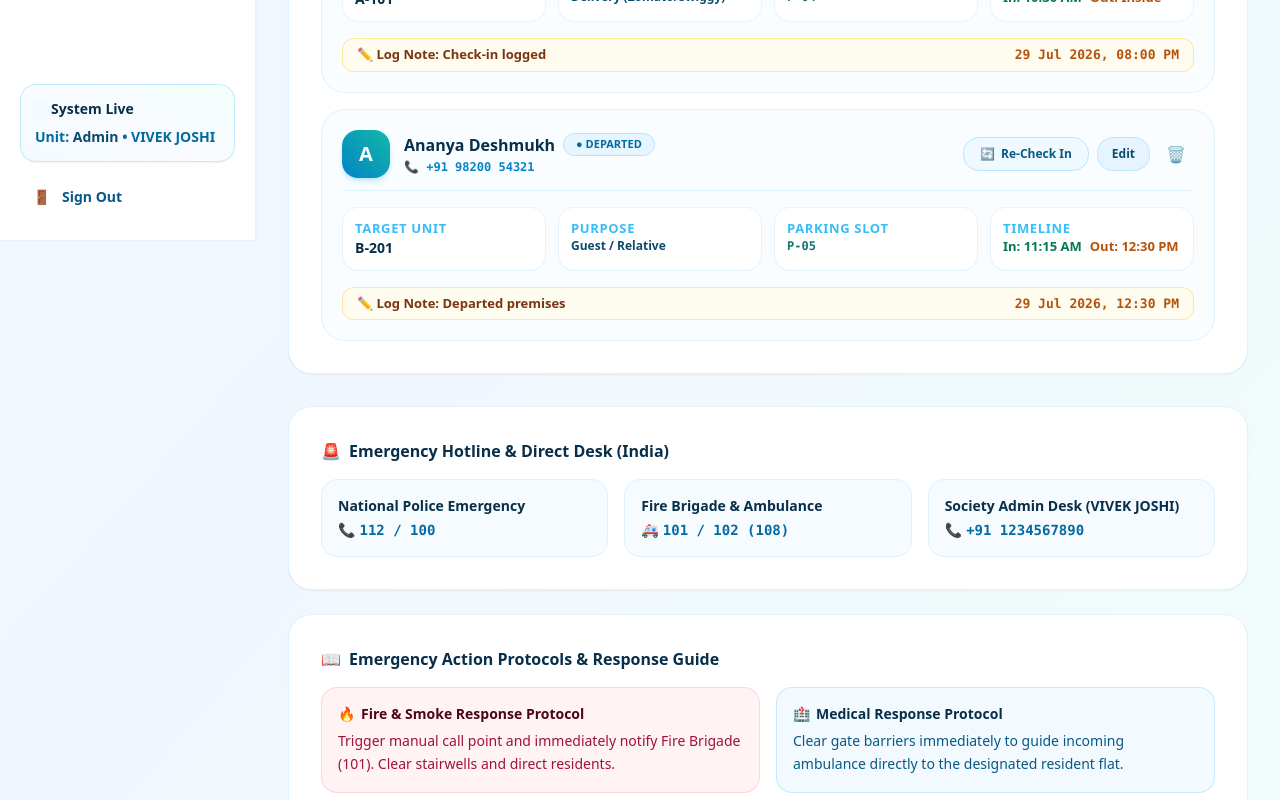
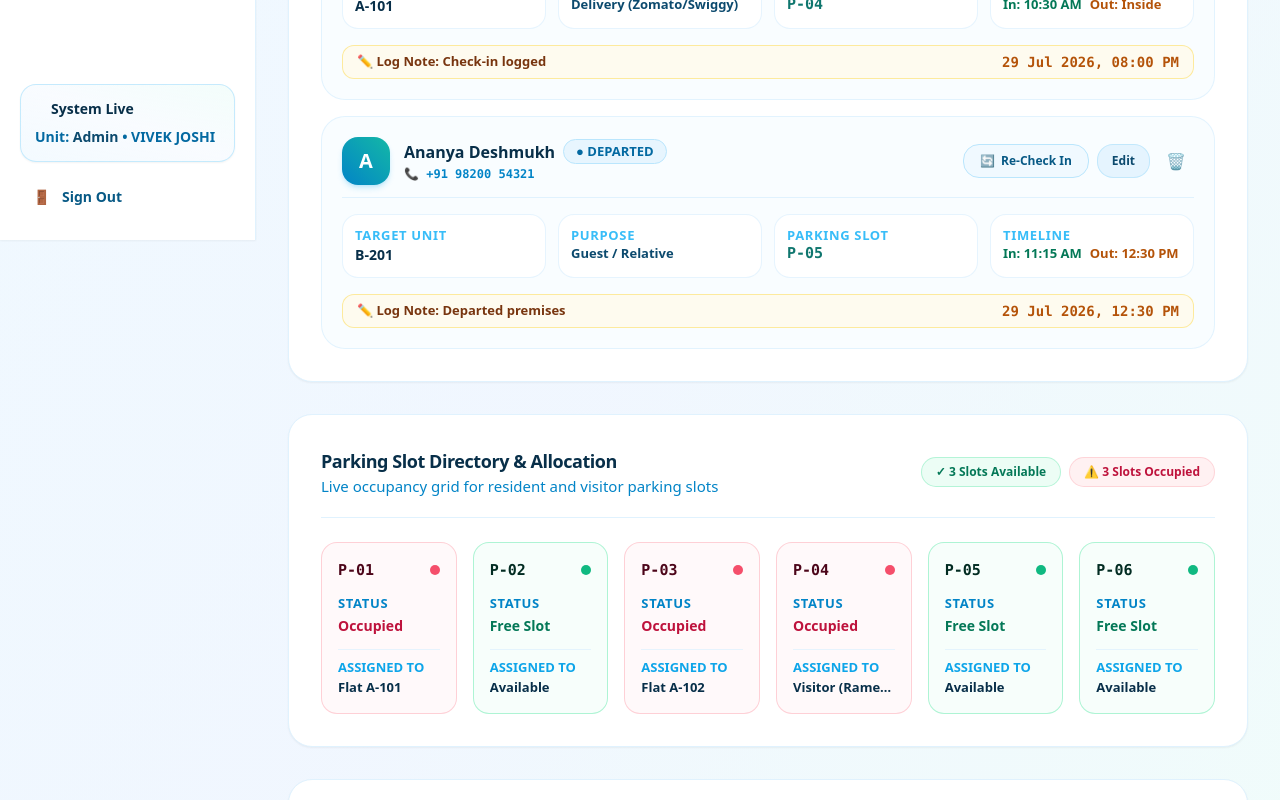
Before and after one commit to vivekjoshi2006/Society-Connect-Pro, a Next.js app: page /security in a window 1280 px wide. Shown: the part 560-1360 px from the top of the page. Built offline with nearby package versions, Linux system fonts and the light colour scheme.

Commit message:
Update page.tsx

```diff
--- a/src/app/security/page.tsx
+++ b/src/app/security/page.tsx
@@ -15,7 +15,7 @@ export default function SecurityConsole() {
     name: "",
     phone: "",
     flat: "A-101",
-    purpose: "Delivery (Zomato/Swiggy/Amazon)",
+    purpose: "Delivery (Zomato/Swiggy)",
     parkingSlot: "P-02",
   });
 
@@ -56,6 +56,9 @@ export default function SecurityConsole() {
     return a.occupied ? 1 : -1;
   });
 
+  const freeParkingSlots = parkingSlots.filter((p) => !p.occupied);
+  const occupiedParkingSlots = parkingSlots.filter((p) => p.occupied);
+
   return (
     <div className="min-h-screen flex flex-col md:flex-row bg-gradient-to-br from-sky-50 via-blue-50/60 to-teal-50/80 font-sans text-sky-950 antialiased">
       <Sidebar />
@@ -78,7 +81,7 @@ export default function SecurityConsole() {
                 <h1 className="text-2xl sm:text-3xl font-black tracking-tight text-white">
                   Visitor Gate Console
                 </h1>
-                <p className="text-xs sm:text-sm text-sky-100 font-medium">
+                <p className="text-[15px] sm:text-sm text-sky-100 font-medium">
                   Real-time visitor check-in, departure logs, and dynamic parking slot directory.
                 </p>
               </div>
@@ -108,7 +111,7 @@ export default function SecurityConsole() {
                     <h2 className="font-extrabold text-sky-950 text-base sm:text-lg tracking-tight">
                       Live Gate Activity Stream & Visitor Logs
                     </h2>
-                    <p className="text-xs text-sky-600 font-medium">
+                    <p className="text-[15px] text-sky-600 font-medium">
                       Real-time gate check-ins, departure times, and audit trail
                     </p>
                   </div>
@@ -126,7 +129,6 @@ export default function SecurityConsole() {
                     key={visitor.id}
                     className="bg-sky-50/40 hover:bg-white p-5 rounded-3xl border border-sky-100/90 hover:border-sky-300 hover:shadow-md transition-all duration-200 space-y-4"
                   >
-                    {/* Avatar, Visitor Main Info, Status, Actions */}
                     <div className="flex flex-col sm:flex-row sm:items-center justify-between gap-4 pb-3 border-b border-sky-100">
                       <div className="flex items-center space-x-3.5">
                         <div className="w-12 h-12 rounded-2xl bg-gradient-to-tr from-sky-600 to-teal-500 text-white flex items-center justify-center font-black text-xl shrink-0 shadow-md shadow-sky-500/20">
@@ -137,11 +139,10 @@ export default function SecurityConsole() {
                           <div className="flex items-center gap-2 flex-wrap">
                             <h3 className="font-extrabold text-base text-sky-950">{visitor.name}</h3>
                             <span
-                              className={`text-[11px] font-extrabold px-3 py-0.5 rounded-full border ${
-                                visitor.status === "IN"
+                              className={`text-[13px] font-extrabold px-3 py-0.5 rounded-full border ${visitor.status === "IN"
                                   ? "bg-emerald-50 text-emerald-700 border-emerald-200"
                                   : "bg-sky-100/70 text-sky-700 border-sky-200"
-                              }`}
+                                }`}
                             >
                               ● {visitor.status === "IN" ? "INSIDE PREMISES" : "DEPARTED"}
                             </span>
@@ -190,28 +191,23 @@ export default function SecurityConsole() {
                       </div>
                     </div>
 
-                    {/* Organized Grid of Visit Metadata */}
+                    {/* Metadata Grid */}
                     <div className="grid grid-cols-2 sm:grid-cols-4 gap-3 text-xs">
-
-                      {/* Target Unit */}
                       <div className="bg-white p-3 rounded-2xl border border-sky-100/80">
                         <span className="text-[13px] font-extrabold text-sky-400 uppercase tracking-wider block">Target Unit</span>
                         <span className="font-black text-sky-950 text-sm mt-0.5 block">{visitor.flat}</span>
                       </div>
 
-                      {/* Purpose */}
                       <div className="bg-white p-3 rounded-2xl border border-sky-100/80">
                         <span className="text-[13px] font-extrabold text-sky-400 uppercase tracking-wider block">Purpose</span>
-                        <span className="font-bold text-sky-900 truncate mt-0.5 block">{visitor.purpose}</span>
+                        <span className="text-[13px] font-bold text-sky-900 truncate mt-0.5 block">{visitor.purpose}</span>
                       </div>
 
-                      {/* Parking Slot */}
                       <div className="bg-white p-3 rounded-2xl border border-sky-100/80">
                         <span className="text-[13px] font-extrabold text-sky-400 uppercase tracking-wider block">Parking Slot</span>
-                        <span className="font-mono font-black text-teal-700 mt-0.5 block">{visitor.parkingSlot}</span>
+                        <span className="text-[15px] font-mono font-black text-teal-700 mt-0.5 block">{visitor.parkingSlot}</span>
                       </div>
 
-                      {/* Entry & Exit Timeline */}
                       <div className="bg-white p-3 rounded-2xl border border-sky-100/80">
                         <span className="text-[13px] font-extrabold text-sky-400 uppercase tracking-wider block">Timeline</span>
                         <div className="text-[13px] font-bold mt-0.5 flex flex-wrap gap-x-2">
@@ -219,17 +215,83 @@ export default function SecurityConsole() {
                           <span className="text-amber-700">Out: {visitor.checkOutTime || "Inside"}</span>
                         </div>
                       </div>
-
                     </div>
 
-                    {/* Audit Log Note */}
                     {visitor.lastUpdateLog && (
                       <div className="text-[13px] font-semibold text-amber-900 bg-amber-50/80 border border-amber-200/80 px-3.5 py-1.5 rounded-xl flex items-center justify-between">
                         <span>✏️ <strong>Log Note:</strong> {visitor.lastUpdateLog}</span>
-                        <span className="font-mono text-amber-700">{visitor.lastUpdated}</span>
+                        <span className="text-sm font-mono text-amber-700">{visitor.lastUpdated}</span>
                       </div>
                     )}
+                  </div>
+                ))}
+              </div>
 
+            </div>
+          )}
+
+          {/* PARKING SLOTS DIRECTORY & GRID*/}
+          {(activeTab === "dashboard" || activeTab === "parking") && (
+            <div className="bg-white rounded-3xl p-6 sm:p-8 shadow-sm border border-sky-100 space-y-6">
+
+              <div className="flex flex-col sm:flex-row sm:items-center justify-between gap-4 border-b border-sky-100 pb-5">
+                <div>
+                  <h2 className="font-extrabold text-sky-950 text-base sm:text-lg tracking-tight">
+                    Parking Slot Directory & Allocation
+                  </h2>
+                  <p className="text-[15px] text-sky-600 font-medium">
+                    Live occupancy grid for resident and visitor parking slots
+                  </p>
+                </div>
+
+                <div className="flex items-center gap-2">
+                  <span className="text-xs font-black bg-emerald-50 text-emerald-700 px-3.5 py-1.5 rounded-full border border-emerald-200/80">
+                    ✓ {freeParkingSlots.length} Slots Available
+                  </span>
+                  <span className="text-xs font-black bg-rose-50 text-rose-700 px-3.5 py-1.5 rounded-full border border-rose-200/80">
+                    ⚠ {occupiedParkingSlots.length} Slots Occupied
+                  </span>
+                </div>
+              </div>
+
+              {/* Parking Cards */}
+              <div className="grid grid-cols-2 sm:grid-cols-3 lg:grid-cols-6 gap-4">
+                {parkingSlots.map((slot) => (
+                  <div
+                    key={slot.id}
+                    className={`p-4 rounded-2xl border transition-all duration-200 flex flex-col justify-between space-y-3 ${slot.occupied
+                        ? "bg-rose-50/40 border-rose-200/90 text-rose-950"
+                        : "bg-emerald-50/40 border-emerald-200/90 text-emerald-950"
+                      }`}
+                  >
+                    <div className="flex items-center justify-between">
+                      <span className="font-mono font-black text-[15px]">{slot.id}</span>
+                      <span
+                        className={`w-2.5 h-2.5 rounded-full ${slot.occupied ? "bg-rose-500 animate-pulse" : "bg-emerald-500"
+                          }`}
+                      ></span>
+                    </div>
+
+                    <div>
+                      <span className="text-[13px] font-extrabold uppercase tracking-wider block text-sky-600">
+                        Status
+                      </span>
+                      <span
+                        className={`text-sm font-black ${slot.occupied ? "text-rose-700" : "text-emerald-700"
+                          }`}
+                      >
+                        {slot.occupied ? "Occupied" : "Free Slot"}
+                      </span>
+                    </div>
+
+                    <div className="pt-2 border-t border-sky-100/80 text-[11px]">
+                      <span className="text-sky-500 block text-[13px] uppercase font-extrabold">
+                        Assigned To
+                      </span>
+                      <span className="text-sky-950 text-[13px] font-bold truncate block">
+                        {slot.assignedTo || "Available"}
+                      </span>
+                    </div>
                   </div>
                 ))}
               </div>
@@ -242,7 +304,7 @@ export default function SecurityConsole() {
             <div className="space-y-6">
               <div className="bg-white p-6 sm:p-8 rounded-3xl border border-sky-100 shadow-sm space-y-4">
                 <h3 className="font-extrabold text-sky-950 text-base flex items-center gap-2">
-                  <span>🚨</span> <span>Emergency Hotline & Direct Desk (India)</span>
+                  <span>🚨</span> <span>Emergency Hotline & Direct Desk</span>
                 </h3>
 
                 <div className="grid grid-cols-1 sm:grid-cols-3 gap-4 text-xs">
@@ -302,7 +364,7 @@ export default function SecurityConsole() {
         </main>
       </div>
 
-      {/* New Visitor Check-In */}
+      {/* New Visitor Check-In Modal */}
       {showVisitorModal && (
         <div className="fixed inset-0 bg-sky-950/40 backdrop-blur-md flex items-center justify-center p-4 z-50">
           <div className="bg-white p-6 sm:p-8 rounded-3xl max-w-md w-full shadow-2xl space-y-5 border border-sky-100 animate-in fade-in zoom-in-95 duration-150">
@@ -359,7 +421,7 @@ export default function SecurityConsole() {
                   onChange={(e: any) => setVisitorForm({ ...visitorForm, purpose: e.target.value })}
                   className="w-full bg-sky-50/50 border border-sky-200 p-3 rounded-2xl text-xs font-semibold text-sky-950 focus:outline-none focus:ring-2 focus:ring-sky-500/20 focus:border-sky-500 transition"
                 >
-                  <option value="Delivery (Zomato/Swiggy/Amazon)">Delivery (Zomato/Swiggy/Amazon)</option>
+                  <option value="Delivery (Zomato/Swiggy)">Delivery (Zomato/Swiggy)</option>
                   <option value="Guest / Relative">Guest / Relative</option>
                   <option value="Cab (Uber/Ola)">Cab (Uber/Ola)</option>
                   <option value="Maintenance / Electrician">Maintenance / Electrician</option>
@@ -421,7 +483,7 @@ export default function SecurityConsole() {
         </div>
       )}
 
-      {/* Edit Visitor */}
+      {/* Edit Visitor Log Modal */}
       {editingVisitor && (
         <div className="fixed inset-0 bg-sky-950/40 backdrop-blur-md flex items-center justify-center p-4 z-50">
           <div className="bg-white p-6 sm:p-8 rounded-3xl max-w-md w-full shadow-2xl space-y-5 border border-sky-100 animate-in fade-in zoom-in-95 duration-150">
@@ -477,7 +539,7 @@ export default function SecurityConsole() {
                   onChange={(e: any) => setEditingVisitor({ ...editingVisitor, purpose: e.target.value })}
                   className="w-full bg-sky-50/50 border border-sky-200 p-3 rounded-2xl text-xs font-semibold text-sky-950 focus:outline-none focus:ring-2 focus:ring-sky-500/20 focus:border-sky-500 transition"
                 >
-                  <option value="Delivery (Zomato/Swiggy/Amazon)">Delivery (Zomato/Swiggy/Amazon)</option>
+                  <option value="Delivery (Zomato/Swiggy)">Delivery (Zomato/Swiggy)</option>
                   <option value="Guest / Relative">Guest / Relative</option>
                   <option value="Cab (Uber/Ola)">Cab (Uber/Ola)</option>
                   <option value="Maintenance / Electrician">Maintenance / Electrician</option>
@@ -512,7 +574,7 @@ export default function SecurityConsole() {
                         value={p.id}
                         disabled={p.occupied && p.id !== editingVisitor.parkingSlot}
                       >
-                        {p.id} {p.occupied && p.id !== editingVisitor.parkingSlot ? `(Occupied)` : "(Available ✓)"}
+                        {p.id} {p.occupied && p.id !== editingVisitor.parkingSlot ? `(Occupied)` : "(Available)"}
                       </option>
                     ))}
                   </select>
```
